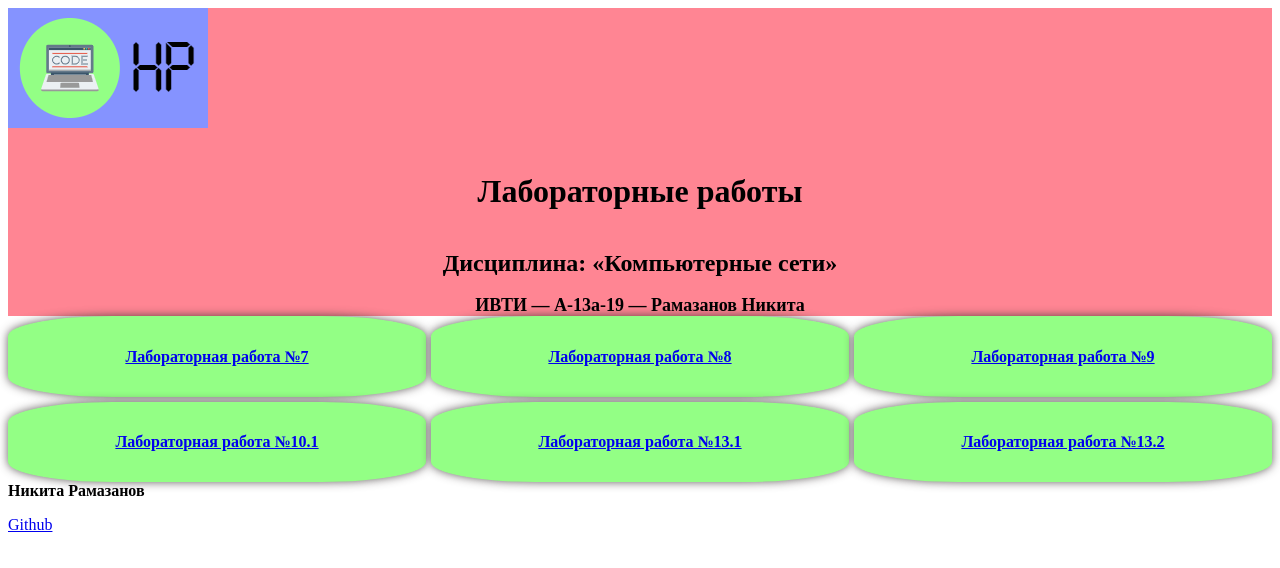
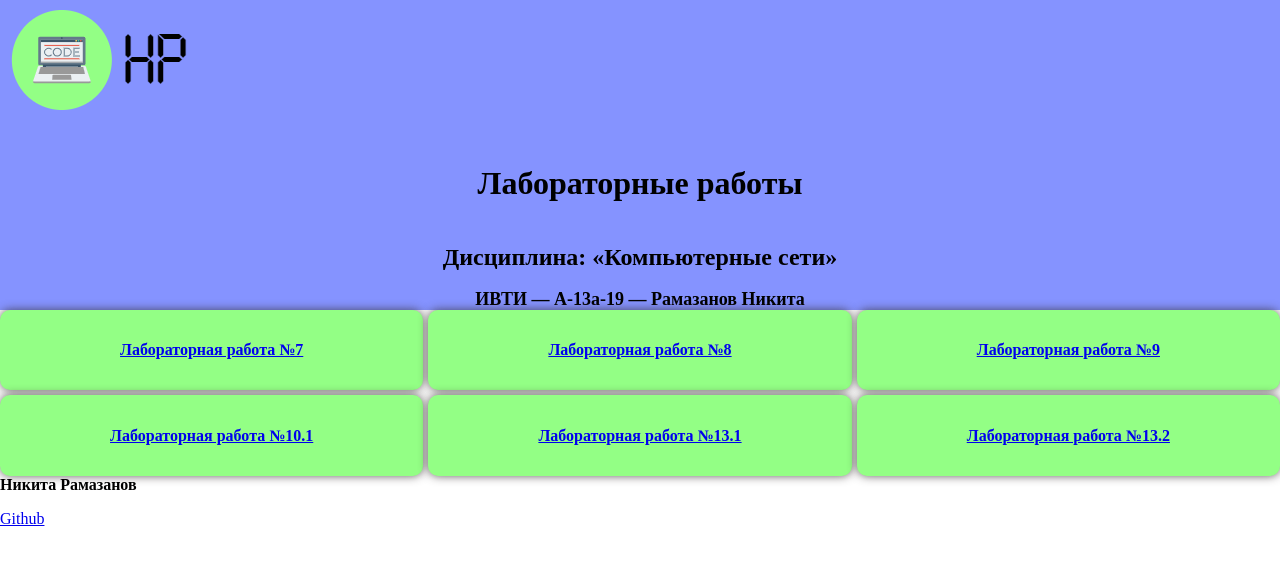
Before and after one commit to programzan/computer_networks, a plain HTML site: page index.html in a window 1280 px wide. Drawn offline with Linux system fonts and the light colour scheme.

Commit message:
Added minor changes v0.1

```diff
--- a/global.css
+++ b/global.css
@@ -5,6 +5,11 @@
     --light: #f8f8f8;
     --dark: #332d2d;
     --shadow: #332d2dc2;
+}
+
+body {
+    margin: 0;
+    padding: 0;
 }
 
 container {
@@ -18,7 +23,6 @@ container::before {
 }
 
 header {
-    padding: 20px 50px 20px;
     background-color: var(--primary-blue);
     margin-bottom: 50px;
 }
@@ -30,7 +34,6 @@ h1, h2, h3, h4 {
 .header-title {
     font-size: 32px;
     padding: 20px 50px 20px;
-    margin-bottom: 16px;
 }
 
 .header-subtitle {
@@ -59,7 +62,7 @@ h1, h2, h3, h4 {
 }
 
 .border-radius{
-    border-radius: 25%;
+    border-radius: 10px;
 }
 
 /* ================================ Colors ================================ */
--- a/index.html
+++ b/index.html
@@ -8,12 +8,12 @@
     </head>
     <body>
         <div class="container">
-
-            <div class="header bg-primary-red">
+            <div class="header bg-primary-blue">
                 <img src="img/logo.png" width="200" height="120" alt="Лого">
                 <h1 class="header-title">Лабораторные работы</h1>
                 <h2 class="header-subtitle">Дисциплина: «Компьютерные сети»</h2>
                 <h3 class="sub-header">ИВТИ — А-13а-19 — Рамазанов Никита</h3>
+            </div>
         </div>
 
         <div class="grid">
@@ -46,6 +46,5 @@
             <strong>Никита Рамазанов</strong>
             <p><a href="https://github.com/programzan/">Github</a></p>
         </div>
-        </div>
     </body>
 </html>
```
Lines whose indentation alone changed are shown as unchanged.
